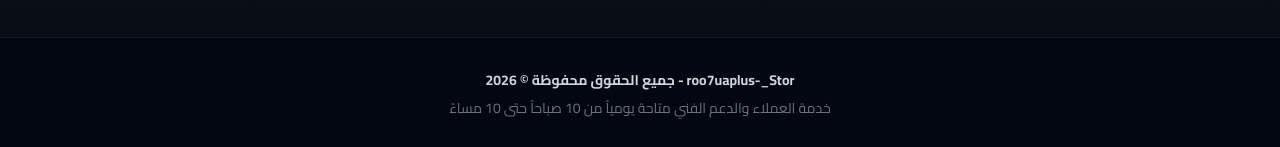
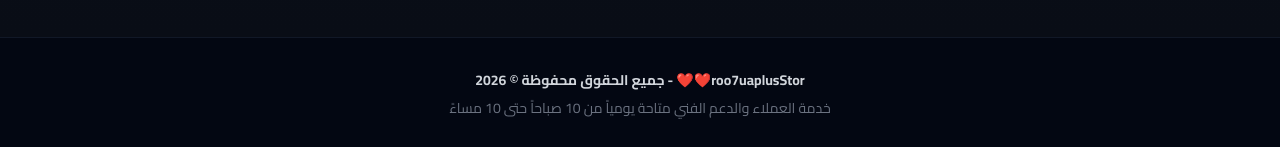
Before and after one commit to omarhossam1997/-roo7uaplus-_Stor, a plain HTML site: page index.html in a window 1280 px wide. Shown: the part 2664-2811 px from the top of the page. Drawn offline with nearby package versions, Linux system fonts and the light colour scheme.

Commit message:
Update index.html

```diff
--- a/index.html
+++ b/index.html
@@ -435,7 +435,7 @@
     <!-- الفوتر -->
     <footer class="bg-gray-950 border-t border-gray-900 py-8 px-4 text-center text-gray-500 text-xs sm:text-sm">
         <div class="max-w-6xl mx-auto space-y-2">
-            <p class="font-bold text-gray-300"> roo7uaplus-_Stor - جميع الحقوق محفوظة © 2026</p>
+            <p class="font-bold text-gray-300"> roo7uaplusStor❤️❤️ - جميع الحقوق محفوظة © 2026</p>
             <p>خدمة العملاء والدعم الفني متاحة يومياً من 10 صباحاً حتى 10 مساءً</p>
         </div>
     </footer>
```
